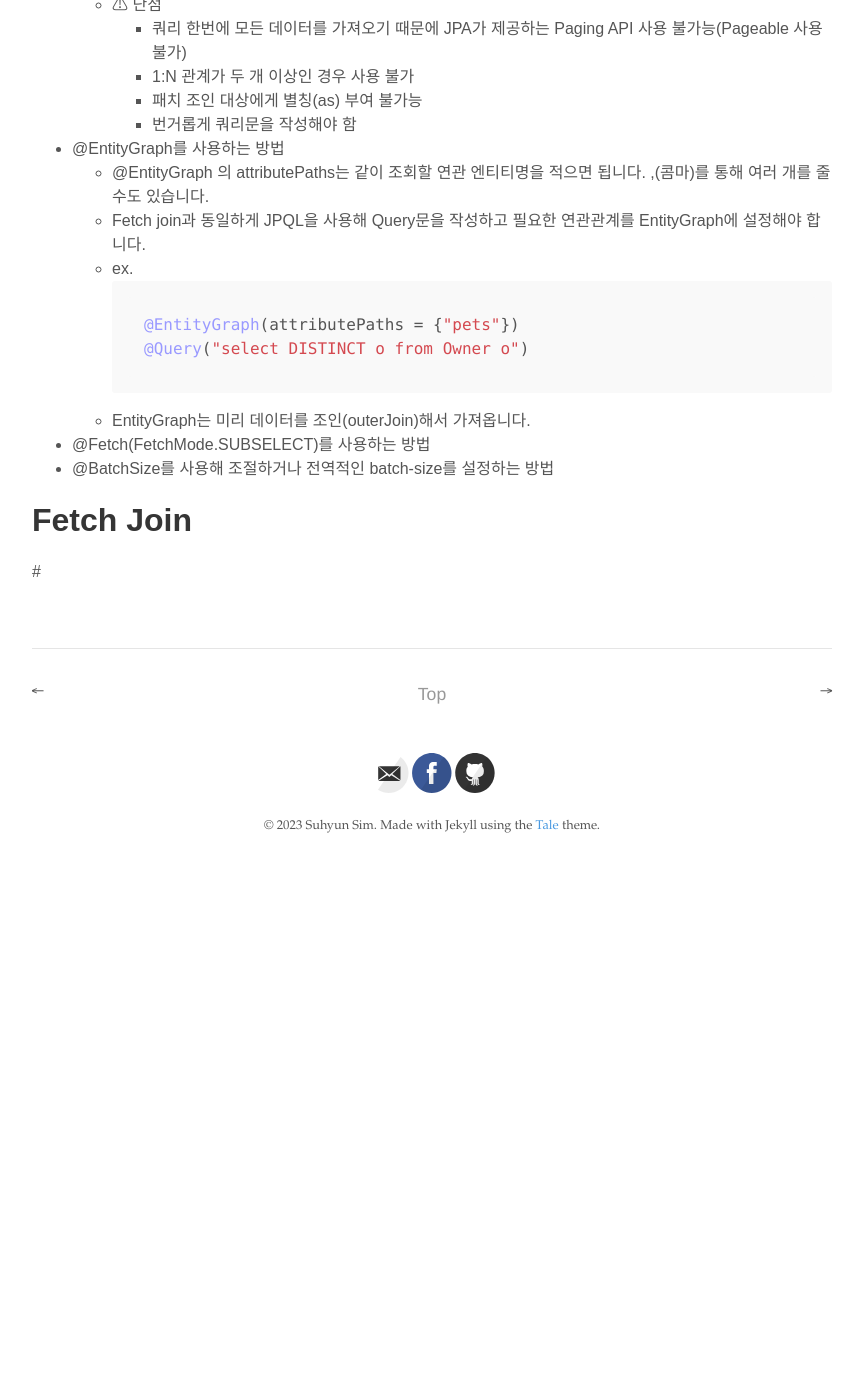
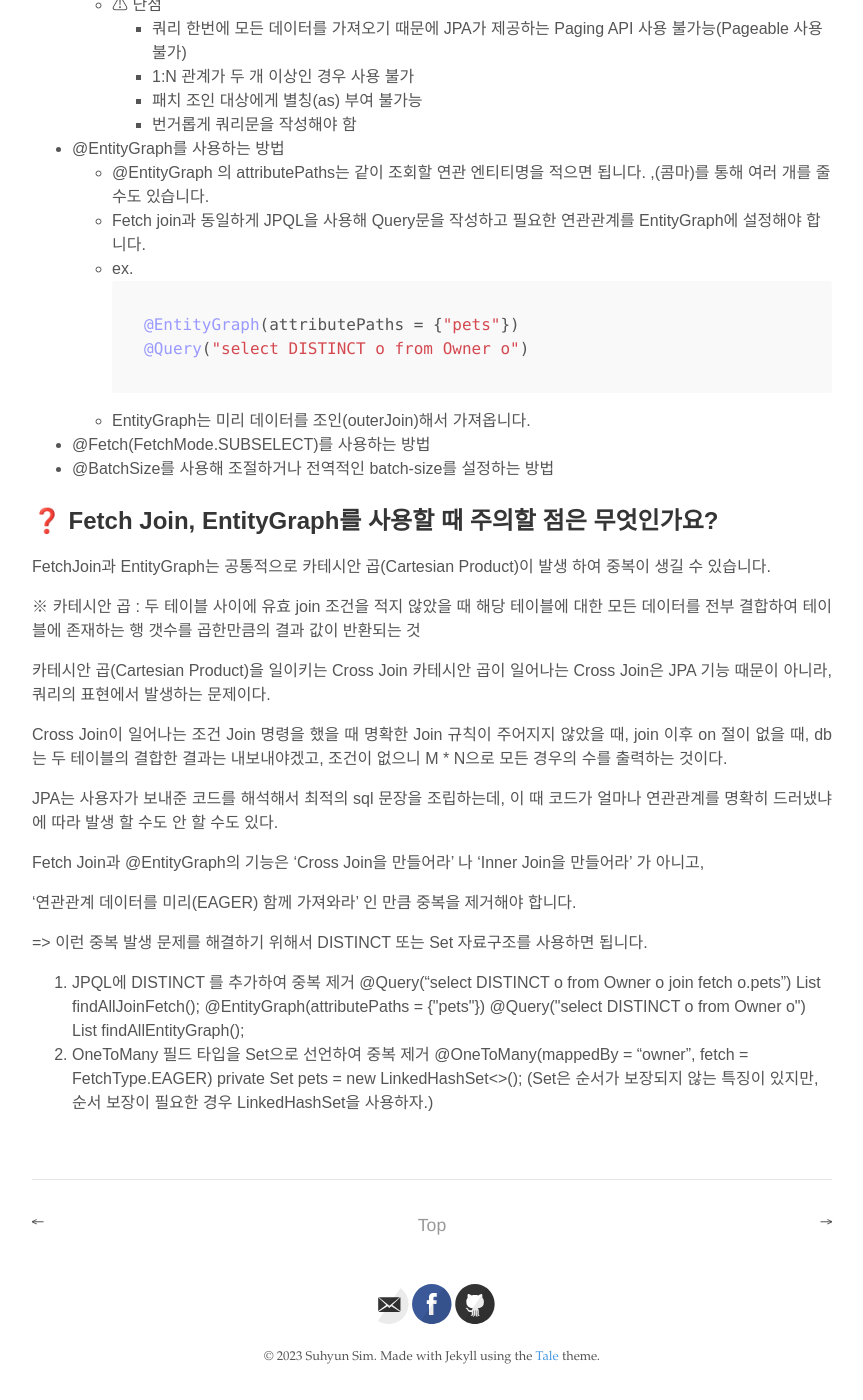
Before and after one commit to suhyunsim/suhyunsim.github.io, a Jekyll site: the page built from _posts/2023-04-14-JPA-면접질문.md, in a window 1280 px wide and 1400 px high, scrolled down 3782 px. Shown: the whole window, without its empty margins (208-1071 px from the left). Built offline with Jekyll 4.4.1, drawn with Linux system fonts in a browser that asks for light colours; comment, search, counter and statistics services are not loaded; before the commit the page ends 4651 px from its top, so only the background shows below that.

Commit message:
docs: 블로그 포스트 draft

```diff
--- a/_posts/2023-04-14-JPA-면접질문.md
+++ b/_posts/2023-04-14-JPA-면접질문.md
@@ -125,7 +125,35 @@ tag: [JPA]
 * @BatchSize를 사용해 조절하거나 전역적인 batch-size를 설정하는 방법
 
 
-# Fetch Join
+## ❓ Fetch Join, EntityGraph를 사용할 때 주의할 점은 무엇인가요?
 
+FetchJoin과 EntityGraph는 공통적으로 카테시안 곱(Cartesian Product)이 발생 하여 중복이 생길 수 있습니다.
 
-#
+※ 카테시안 곱 : 두 테이블 사이에 유효 join 조건을 적지 않았을 때 해당 테이블에 대한 모든 데이터를 전부 결합하여 테이블에 존재하는 행 갯수를 곱한만큼의 결과 값이 반환되는 것
+
+카테시안 곱(Cartesian Product)을 일이키는 Cross Join
+카테시안 곱이 일어나는 Cross Join은 JPA 기능 때문이 아니라, 쿼리의 표현에서 발생하는 문제이다.
+
+Cross Join이 일어나는 조건
+Join 명령을 했을 때 명확한 Join 규칙이 주어지지 않았을 때,
+join 이후 on 절이 없을 때, db는 두 테이블의 결합한 결과는 내보내야겠고, 조건이 없으니 M * N으로 모든 경우의 수를 출력하는 것이다.
+
+JPA는 사용자가 보내준 코드를 해석해서 최적의 sql 문장을 조립하는데,
+이 때 코드가 얼마나 연관관계를 명확히 드러냈냐에 따라 발생 할 수도 안 할 수도 있다.
+
+Fetch Join과 @EntityGraph의 기능은 'Cross Join을 만들어라' 나 'Inner Join을 만들어라' 가 아니고,
+
+'연관관계 데이터를 미리(EAGER) 함께 가져와라' 인 만큼 중복을 제거해야 합니다.
+
+=> 이런 중복 발생 문제를 해결하기 위해서 DISTINCT 또는 Set 자료구조를 사용하면 됩니다.
+
+1. JPQL에 DISTINCT 를 추가하여 중복 제거
+   @Query("select DISTINCT o from Owner o join fetch o.pets")
+   List<Owner> findAllJoinFetch();
+   @EntityGraph(attributePaths = {"pets"})
+   @Query("select DISTINCT o from Owner o")
+   List<Owner> findAllEntityGraph();
+2. OneToMany 필드 타입을 Set으로 선언하여 중복 제거
+   @OneToMany(mappedBy = "owner", fetch = FetchType.EAGER)
+   private Set<Pet> pets = new LinkedHashSet<>();
+   (Set은 순서가 보장되지 않는 특징이 있지만, 순서 보장이 필요한 경우 LinkedHashSet을 사용하자.)
```
